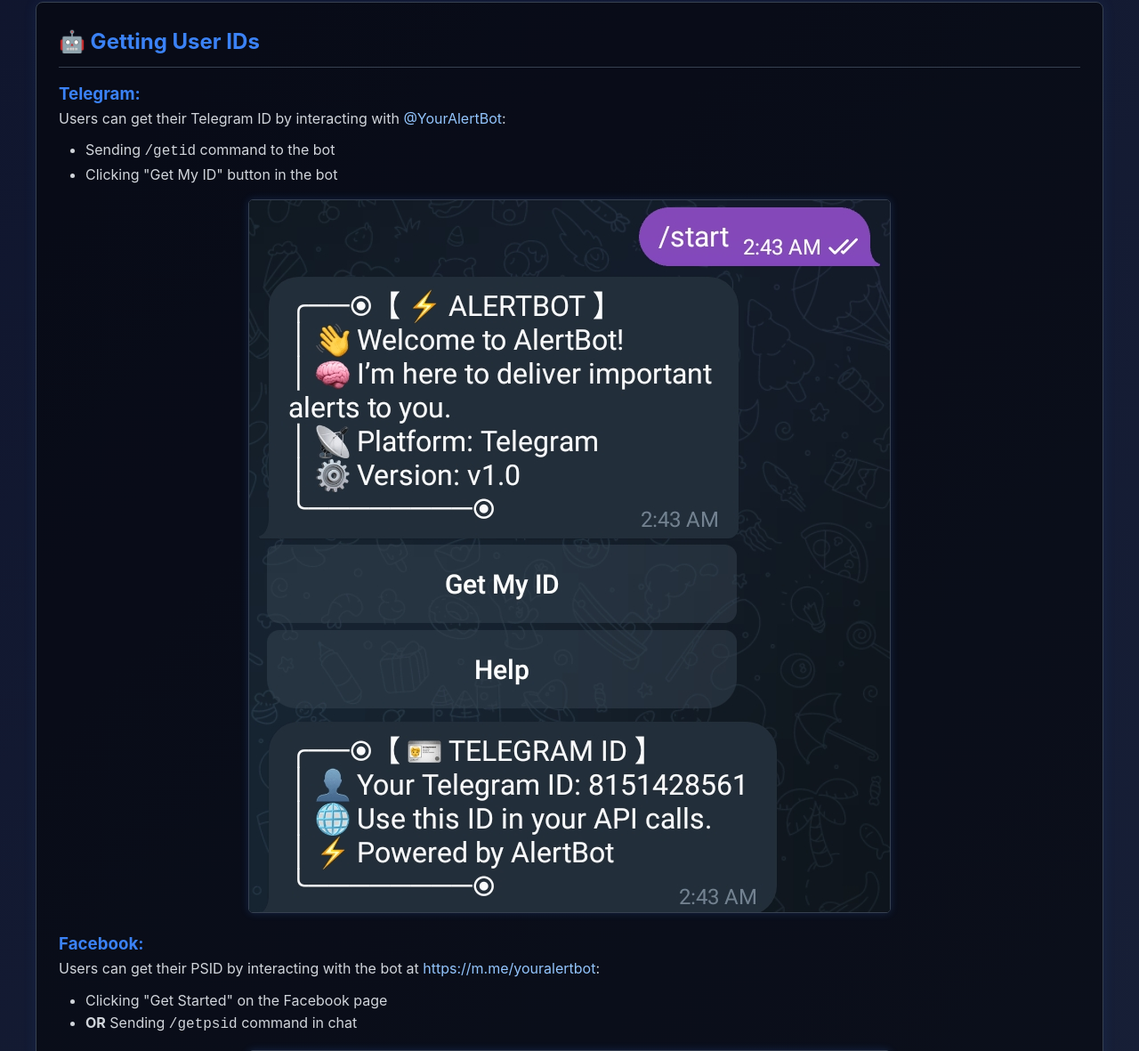
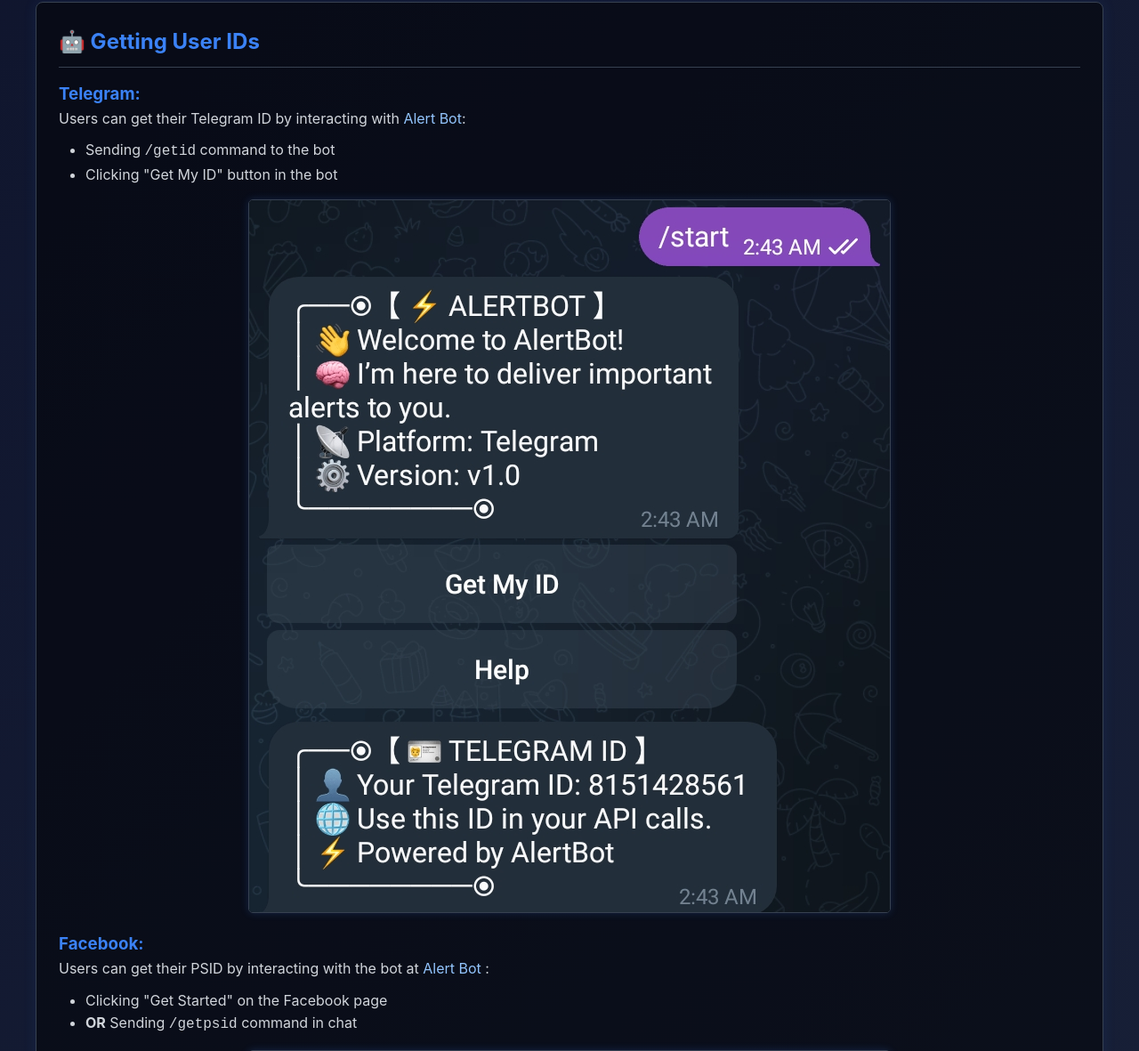
Before and after one commit to cortexinvader/Alert-Bot, a Flask app: page / in a window 1280 px wide. Shown: the part 2190-3371 px from the top of the page at 89% size. Run offline with Flask 3, Linux system fonts and the light colour scheme; some libraries are stand-ins or nearby versions.

Commit message:
Update docs.html

```diff
--- a/app/templates/docs.html
+++ b/app/templates/docs.html
@@ -281,14 +281,14 @@
         <div id="user-ids" class="section">
             <h2>🤖 Getting User IDs</h2>
             <h3 style="color: #3b82f6;">Telegram:</h3>
-            <p>Users can get their Telegram ID by interacting with <a href="https://t.me/cortexinvaderbot">@YourAlertBot</a>:</p> <!-- Replace @YourAlertBot with your bot username -->
+            <p>Users can get their Telegram ID by interacting with <a href="https://t.me/cortexinvaderbot">Alert Bot</a>:</p> <!-- Replace @YourAlertBot with your bot username -->
             <ul style="margin-left: 30px; margin-top: 10px;">
                 <li>Sending <code>/getid</code> command to the bot</li>
                 <li>Clicking "Get My ID" button in the bot</li>
             </ul>
             <img src="https://raw.githubusercontent.com/cortexinvader/Alert-Bot/refs/heads/main/images/Telegramid.jpg" alt="Telegram ID Guide" style="display: block; margin: 15px auto; max-width: 100%; border: 1px solid #374151; border-radius: 5px; box-shadow: 0 0 10px rgba(59, 130, 246, 0.2);">
             <h3 style="color: #3b82f6; margin-top: 20px;">Facebook:</h3>
-            <p>Users can get their PSID by interacting with the bot at <a href="https://www.facebook.com/profile.php?id=61582434300644">https://m.me/youralertbot</a>:</p> <!-- Replace with your Facebook bot URL -->
+            <p>Users can get their PSID by interacting with the bot at <a href="https://www.facebook.com/profile.php?id=61582434300644">Alert Bot </a>:</p> <!-- Replace with your Facebook bot URL -->
             <ul style="margin-left: 30px; margin-top: 10px;">
                 <li>Clicking "Get Started" on the Facebook page</li>
                 <li><strong>OR</strong> Sending <code>/getpsid</code> command in chat</li>
```
